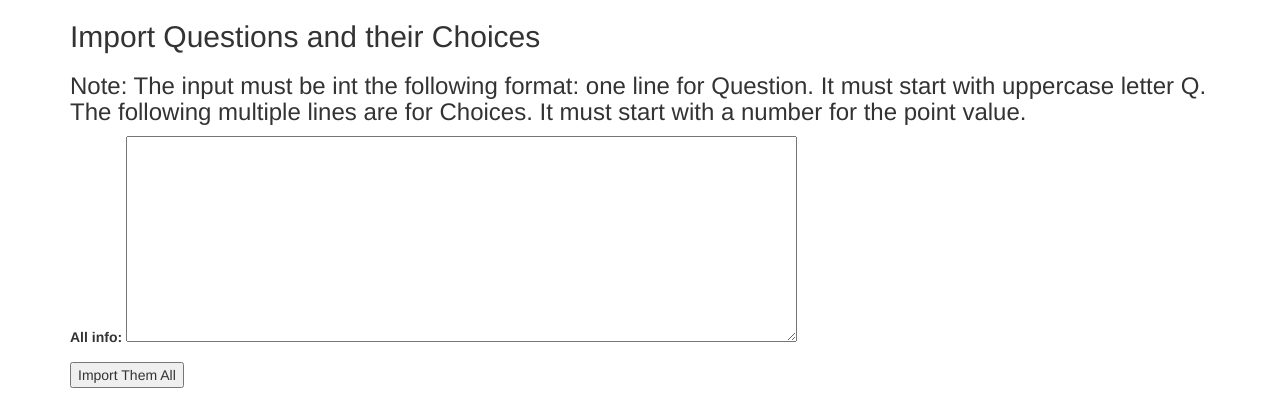
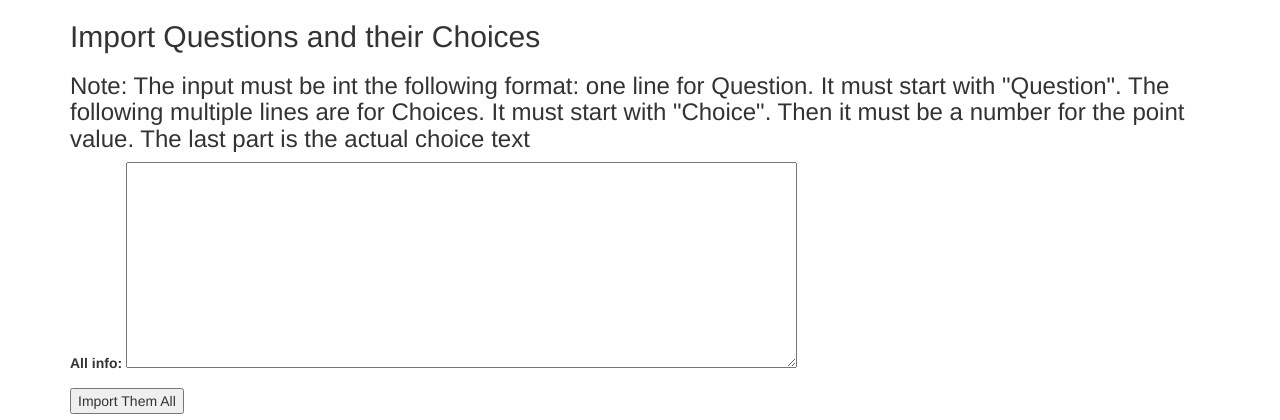
Before and after one commit to hliatuudotedu/biblesurvey, a Django app: page /import in a window 1280 px wide. Shown: the top 420 px of the page. Run offline with Django 3.2, Linux system fonts and the light colour scheme; some libraries are stand-ins or nearby versions.

Commit message:
Add three classes: Provider, Survey, SurveyQuestion

```diff
--- a/survey/views.py
+++ b/survey/views.py
@@ -2,11 +2,17 @@ from django.shortcuts import render
 from django.http import HttpResponse
 
 from .models import (
-    Question, Choice)
+    Question,
+    Choice,
+    SurveyQuestion,
+    Survey,
+    Provider)
 
 from .forms import (
     SurveyForm,
     ImportQuestionsChoicesForm)
+
+from django.utils import timezone
 
 
 def index(request):
@@ -27,6 +33,11 @@ def import_questions_choices(request):
     elif request.method == "POST":
         form = ImportQuestionsChoicesForm(request.POST)
         if form.is_valid():
+
+            # delete all Questions and Choices
+            Question.objects.all().delete()
+            Choice.objects.all().delete()
+
             result = form.cleaned_data["all_info"]
             lines = result.splitlines()
             print(len(lines))
@@ -37,38 +48,48 @@ def import_questions_choices(request):
             print(len(lines))
 
             error_flag = False
-            error_message = "Nothing"
+            error_message = ""
 
             counter1 = 0
-            has_a_new_question = False
             a_question = None
+            specified_category_id = 1
             for line1 in lines:
-                if line1.startswith("Q"):
-                    has_a_new_question = True
+                print(line1)
+                if line1.startswith("Question"):
                     # Remove the first word at the beginning
+                    no_1st_word = line1.split(None, 1)[1]
 
                     a_question = Question(
-                        question_text=line1,
-                        pub_date='2015-11-11',
-                        category_id=1)
-                    # it must be a question:
-                    pass
-                elif line1.startswith("C"):
+                        question_text=no_1st_word,
+                        pub_date=timezone.now(),
+                        category_id=specified_category_id)
+                    a_question.save()
+
+                elif line1.startswith("Choice"):
                     # it must be a choice. Need to
                     # attach the choice to the previous
                     # question
-                    choice_text = line1
-                    value = float(line1)
+
+                    no_1st_word = line1.split(None, 1)[1]
+
+                    value_part_only = no_1st_word.split(None, 1)[0]
+
+                    pure_text_only = no_1st_word.split(None, 1)[1]
+
+                    value = float(value_part_only)
                     a_choice = Choice(
-                        choice_text=choice_text,
+                        choice_text=pure_text_only,
                         point_value=value,
                         question_id=a_question.id)
+                    a_choice.save()
+                elif line1.strip() == "":
                     pass
                 else:
                     error_flag = True
                     error_message = \
                         "Unrecognized line[#" + \
-                        str(int(counter1) + 1) + "]: " + line1
+                        str(int(counter1) + 1) + "]:" + \
+                        line1 + "***"
 
                     break
                 counter1 += 1
@@ -86,9 +107,18 @@ def import_questions_choices(request):
         pass
 
 
-def get_questions(provider_name, survey_name):
-    # TODO: will use provider_name and survey_name soon.
-    questions = Question.objects.all().order_by('?')
+def get_questions(survey_name):
+    sid = Survey.objects.get(name=survey_name)
+    query_results = SurveyQuestion.objects.filter(
+        survey_id=sid)
+
+    question_ids = list()
+    for result in query_results:
+        question_ids.append(result.question_id)
+
+    questions = Question.objects.filter(
+        id__in=question_ids).order_by('?')
+
     sequence_num = 1
     for q in questions:
         q.sequence_num = sequence_num
@@ -102,7 +132,7 @@ def one_survey(request, provider_name, survey_name):
     print(provider_name)
     print(survey_name)
 
-    questions = get_questions(provider_name, survey_name)
+    questions = get_questions(survey_name)
     return render(request, 'survey/survey_display.html',
                   {'questions': questions})
 
@@ -119,8 +149,21 @@ def display_using_render():
 
 def survey_processing(request, provider_name, survey_name):
     if request.method == "GET":
+
+        a_provider = Provider.objects.filter(name=provider_name)
+        if a_provider.count() == 0:
+            return HttpResponse(
+                "Provider name " +
+                provider_name + " is not found!")
+
+        a_survey = Survey.objects.filter(name=survey_name)
+        if a_survey.count() == 0:
+            return HttpResponse(
+                "Survey name " +
+                survey_name + " not found!")
+
         form = SurveyForm()
-        questions = get_questions(provider_name, survey_name)
+        questions = get_questions(survey_name)
         return render(request, 'survey/survey_display.html',
                       {'questions': questions,
                        'form': form,
--- a/templates/survey/import_questions_choices.html
+++ b/templates/survey/import_questions_choices.html
@@ -6,9 +6,10 @@
     <div class="h2">Import Questions and their Choices</div>
 
     <div class="h3">Note: The input must be int the following
-    format: one line for Question. It must start with uppercase letter
-        Q. The following multiple lines are for Choices. It must start
-        with a number for the point value.</div>
+    format: one line for Question. It must start with "Question".
+        The following multiple lines are for Choices. It must start
+        with "Choice". Then it must be a number for the point value.
+        The last part is the actual choice text</div>
 
     <form method="POST" action=
             "{% url "import" %}">
```
Also changed, not shown: survey/models.py (+39 -0 lines), survey/migrations/0004_provider_survey_surveyquestion.py (added).
